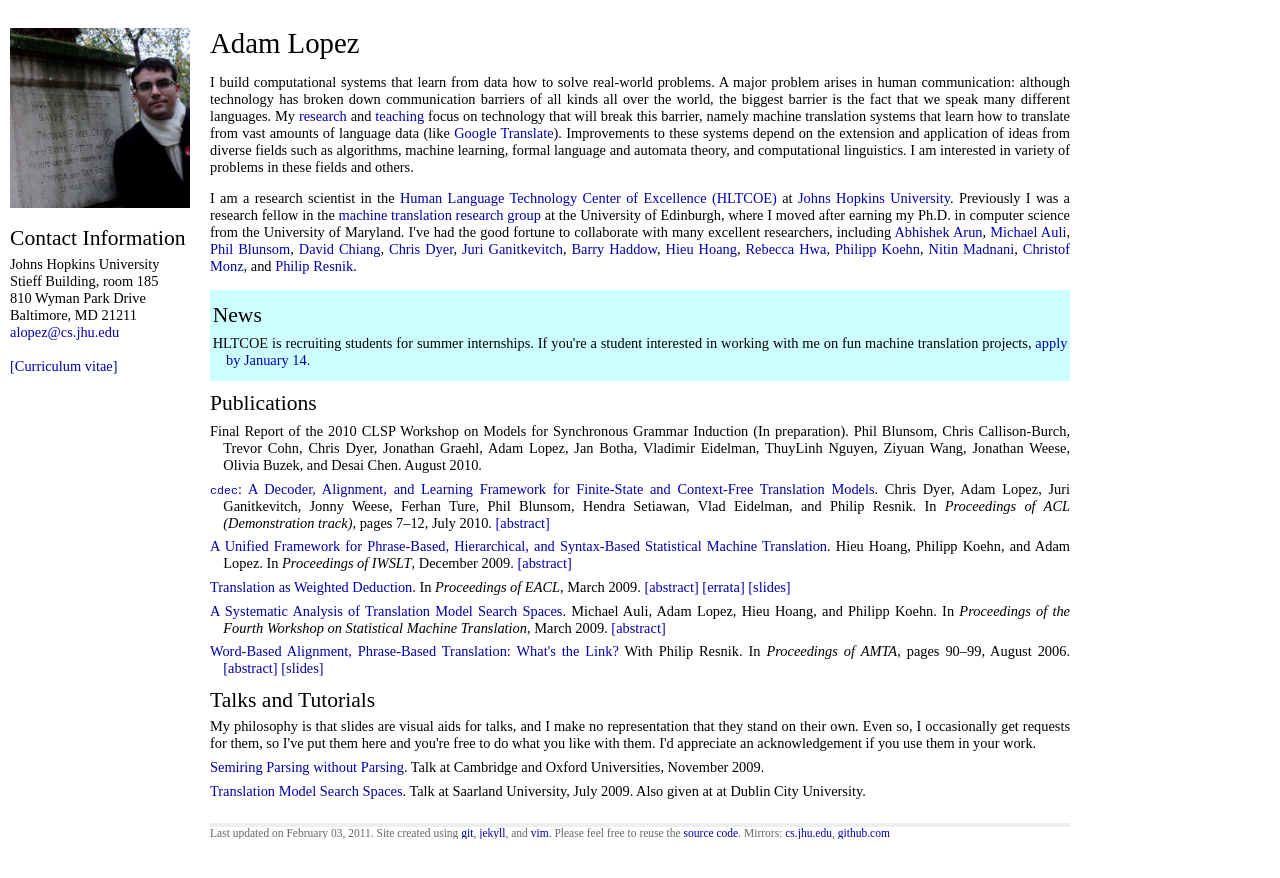
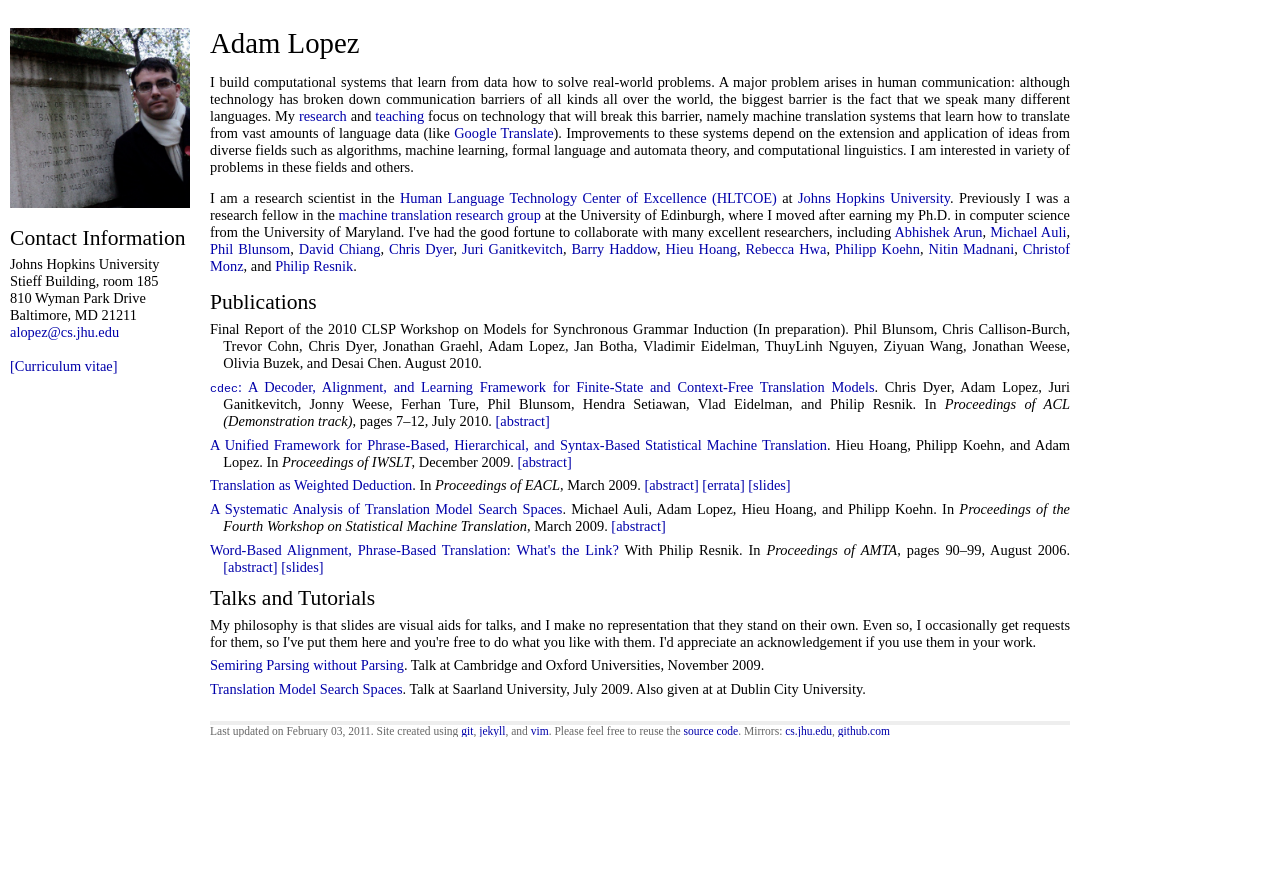
Before and after one commit to alopez/alopez.github.com, a Jekyll site: the page built from index.html, in a window 1280 px wide. Shown: the top 878 px of the page. Built offline with Jekyll 4.4.1, drawn with Linux system fonts in a browser that asks for light colours.

Commit message:
Removed intern notice -- deadline past

```diff
--- a/index.html
+++ b/index.html
@@ -45,13 +45,6 @@ I've had the good fortune to collaborate with many excellent researchers, includ
 <a href="http://www.desilinguist.org">Nitin Madnani</a>,
 <a href="http://staff.science.uva.nl/~christof/">Christof Monz</a>, and
 <a href="http://www.umiacs.umd.edu/%7Eresnik">Philip Resnik</a>.
-</div>
-
-<div id="news" class="news">
-<h2>News</h2>
-<ul>
-<li>HLTCOE is recruiting students for summer internships.  If you're a student interested in working with me on fun machine translation projects, <a href="http://web.jhu.edu/HLTCOE/scaleinterns2011.html">apply by January 14.</a></li>
-</ul>
 </div>
 
 <a name="pubs"></a>
```
